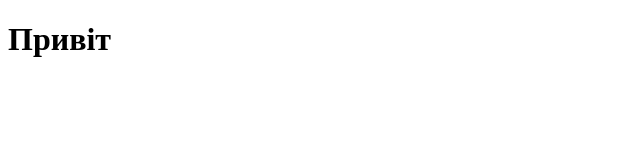
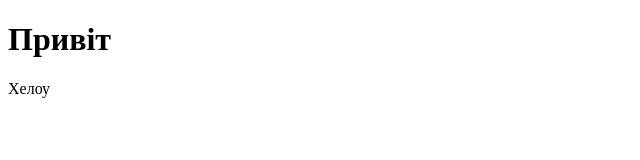
Before and after one commit to Sque1ze/my-project, a plain HTML site: page index.html in a window 1280 px wide. Shown: the full height of the page, 0-640 px from the left. Drawn offline with Linux system fonts and the light colour scheme.

Commit message:
написали абзац

```diff
--- a/index.html
+++ b/index.html
@@ -8,6 +8,7 @@
 </head>
 <body>
     <h1>Привіт</h1>
+    <p>Хелоу</p>
     <script src="scripts.js"></script>
 </body>
 </html>
```
